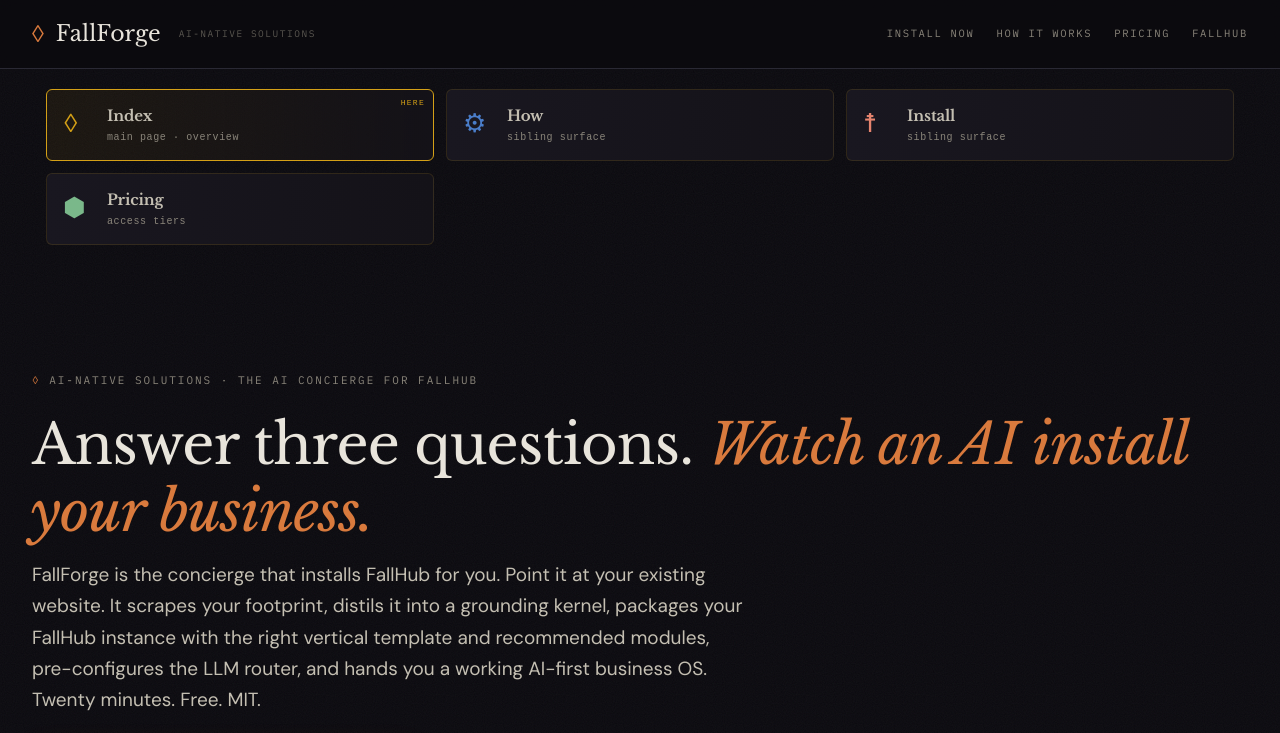
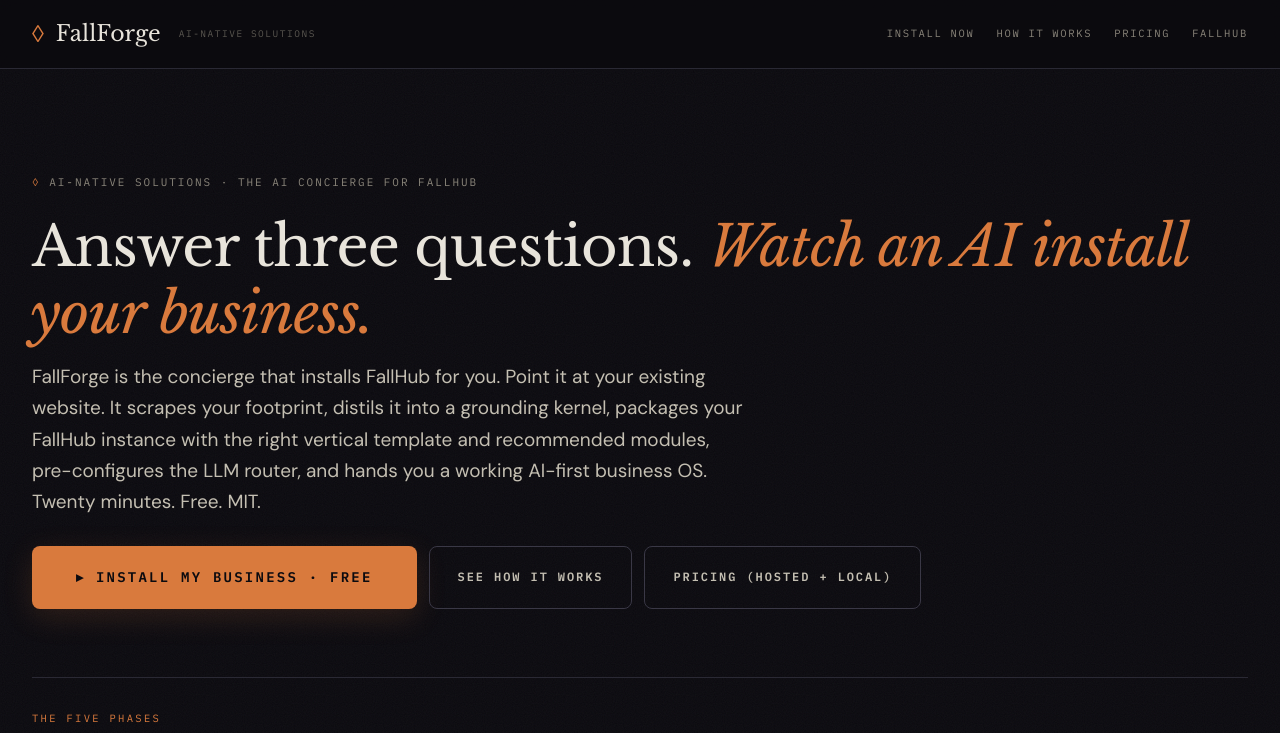
Before and after one commit to sjgant80-hub/fallforge, a plain HTML site: page index.html in a window 1280 px wide. Shown: the top 733 px of the page. Drawn offline with nearby package versions, Linux system fonts and the light colour scheme.

Commit message:
fix · remove injected nav-grid · restore bespoke header/hero

```diff
--- a/index.html
+++ b/index.html
@@ -39,32 +39,6 @@
 </script>
 </head>
 <body>
-<!-- NAV_GRID_INJECTED -->
-<style>
-.nav-grid { display: grid; grid-template-columns: repeat(3, 1fr); gap: 12px; padding: 20px 26px 22px; max-width: 1240px; margin: 0 auto; }
-@media (max-width: 900px) { .nav-grid { grid-template-columns: repeat(2, 1fr); } }
-@media (max-width: 560px) { .nav-grid { grid-template-columns: 1fr; padding: 14px 18px 16px; } }
-.nav-tile { position: relative; padding: 14px 16px 14px 60px; background: linear-gradient(90deg, #191720, #141218); border: 1px solid rgba(212,160,23,0.14); border-radius: 6px; text-decoration: none; color: #c4bfb2; transition: all 0.15s; overflow: hidden; min-height: 72px; display: flex; flex-direction: column; justify-content: center; font-family: system-ui, sans-serif; }
-.nav-tile:hover { border-color: #d4a017; transform: translateY(-2px); box-shadow: 0 6px 22px rgba(212,160,23,0.18); }
-.nav-tile.current { border-color: #d4a017; background: linear-gradient(90deg, rgba(212,160,23,0.08), #141218); }
-.nav-tile.current:before { content: 'HERE'; position: absolute; top: 6px; right: 8px; font-family: monospace; font-size: 8px; letter-spacing: 0.16em; color: #d4a017; }
-.nav-tile .g { position: absolute; left: 16px; top: 50%; transform: translateY(-50%); font-family: monospace; font-size: 26px; color: #d4a017; }
-.nav-tile b { display: block; font-family: 'Libre Baskerville', Georgia, serif; font-size: 15px; color: #c4bfb2; font-weight: 700; margin-bottom: 2px; letter-spacing: -0.01em; }
-.nav-tile .m { font-family: monospace; font-size: 10px; letter-spacing: 0.06em; color: #8a857a; line-height: 1.4; }
-.nav-tile:hover b { color: #d4a017; }
-.nav-tile.sap:hover { border-color: #4a7dc9; box-shadow: 0 6px 22px rgba(74,125,201,0.25); } .nav-tile.sap:hover b { color: #4a7dc9; } .nav-tile.sap .g { color: #4a7dc9; }
-.nav-tile.rose:hover { border-color: #e6846e; box-shadow: 0 6px 22px rgba(230,132,110,0.25); } .nav-tile.rose:hover b { color: #e6846e; } .nav-tile.rose .g { color: #e6846e; }
-.nav-tile.sage:hover { border-color: #7ab88a; box-shadow: 0 6px 22px rgba(122,184,138,0.25); } .nav-tile.sage:hover b { color: #7ab88a; } .nav-tile.sage .g { color: #7ab88a; }
-.nav-tile.plum:hover { border-color: #9a6dbf; box-shadow: 0 6px 22px rgba(154,109,191,0.25); } .nav-tile.plum:hover b { color: #9a6dbf; } .nav-tile.plum .g { color: #9a6dbf; }
-.nav-tile.amber:hover { border-color: #e8a83a; box-shadow: 0 6px 22px rgba(232,168,58,0.25); } .nav-tile.amber:hover b { color: #e8a83a; } .nav-tile.amber .g { color: #e8a83a; }
-</style>
-<nav class="nav-grid" aria-label="Sibling surfaces">
-  <a class="nav-tile current" href="index.html"><span class="g">◊</span><b>Index</b><span class="m">main page · overview</span></a>
-  <a class="nav-tile sap" href="how.html"><span class="g">⚙</span><b>How</b><span class="m">sibling surface</span></a>
-  <a class="nav-tile rose" href="install.html"><span class="g">☨</span><b>Install</b><span class="m">sibling surface</span></a>
-  <a class="nav-tile sage" href="pricing.html"><span class="g">⬢</span><b>Pricing</b><span class="m">access tiers</span></a>
-</nav>
-
 <main class="wide">
 
 <section class="hero">
```
